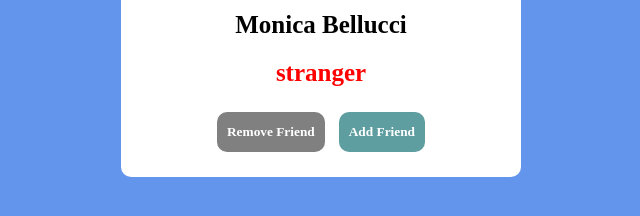
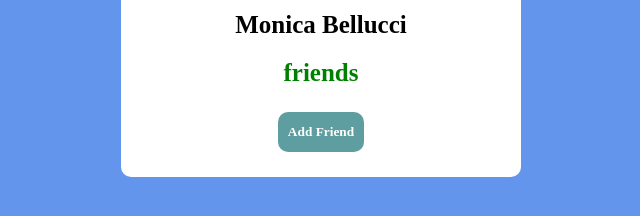
Before and after one commit to Durgesh18-p/insta-follow-button, a plain HTML site: page insta-follow-button/index.html in a window 1280 px wide. Both pictures are taken after a click on the button "Add Friend". Shown: the part 448-664 px from the top of the page, without its empty margins (319-959 px from the left). Drawn offline with Linux system fonts and the light colour scheme.

Commit message:
all feature added

```diff
--- a/insta-follow-button/demo.js
+++ b/insta-follow-button/demo.js
@@ -0,0 +1,16 @@
+const addBTN = document.getElementById('add')
+let check = 0;
+
+addBTN.addEventListener('click',function(){
+    if(check == 0){
+        const friends = document.querySelector('#card h5');
+        friends.textContent = "friends"
+        friends.style.color = 'green'
+        check++;
+    }else if(check > 0){
+        const stranger = document.querySelector('#card h5');
+        stranger.textContent = "stranger"
+        stranger.style.color = 'red'
+        check = 0
+    }
+})
--- a/insta-follow-button/index.html
+++ b/insta-follow-button/index.html
@@ -12,9 +12,11 @@
         <h1>Monica Bellucci</h1>
         <h5>stranger</h5>
         <div id="bth-container">
-            <button id="remove">Remove Friend</button>
+            <!-- <button id="remove">Remove Friend</button> -->
             <button id="add">Add Friend</button>
         </div>
     </div>
+
+    <script src="demo.js"></script>
 </body>
 </html>
```
